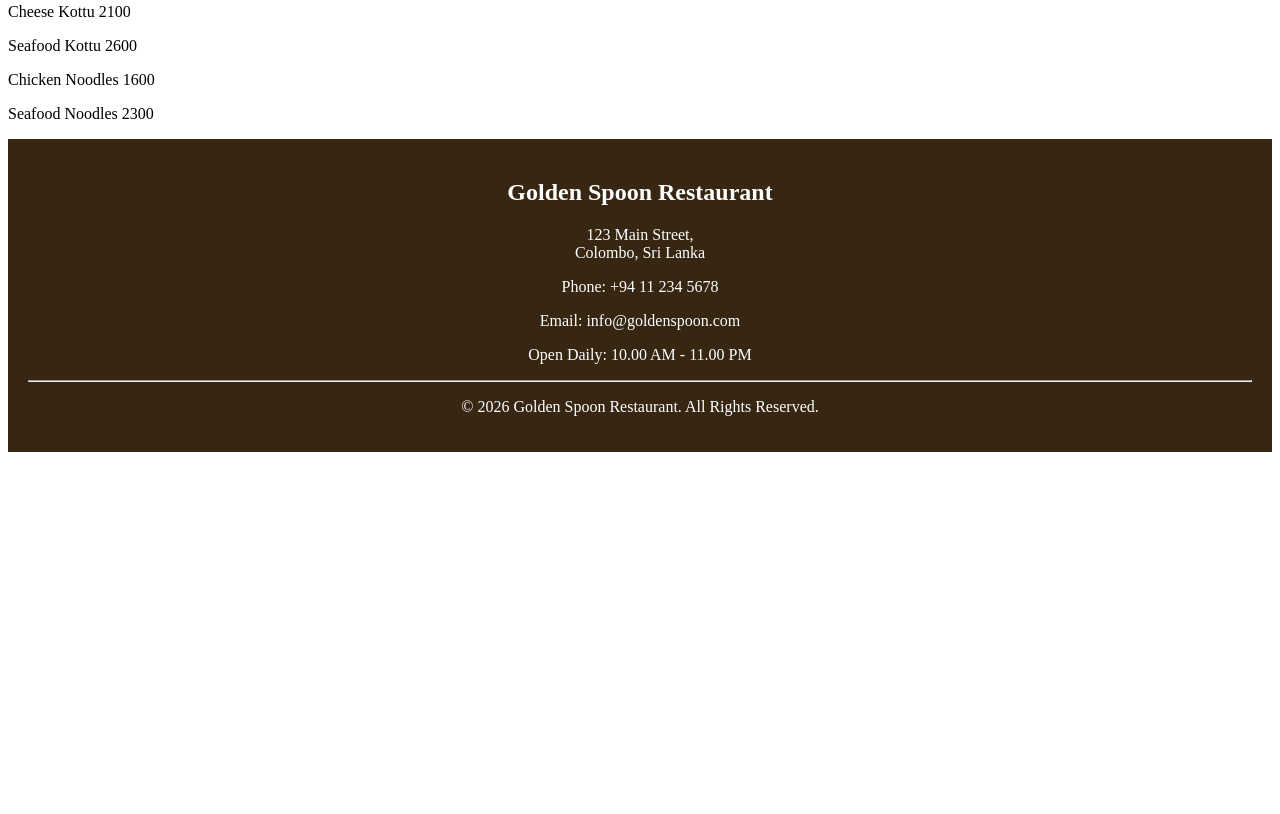
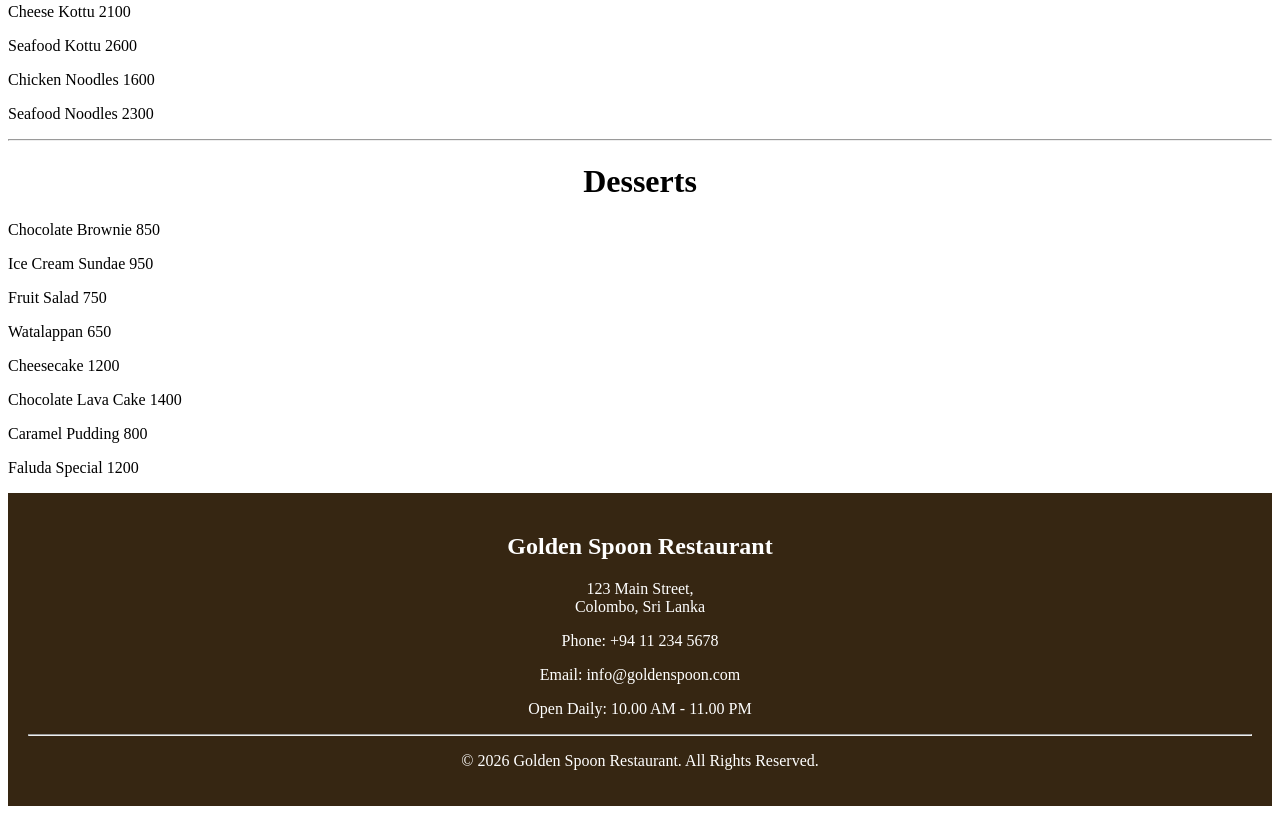
Before and after one commit to SandaliMaheshika/Restaurant-Menu-Cafe-Showcase, a plain HTML site: page menu.html in a window 1280 px wide. Shown: the part 3509-4323 px from the top of the page. Before the commit the page ends 3969 px from the top, so only its background shows below. Drawn offline with Linux system fonts and the light colour scheme.

Commit message:
Add Desert List

```diff
--- a/menu.html
+++ b/menu.html
@@ -85,30 +85,36 @@
         <p>Seafood Kottu <span>2600</span></p>
         <p>Chicken Noodles <span>1600</span></p>
         <p>Seafood Noodles <span>2300</span></p>
+        <hr>
+    <center>
+        <h1>Desserts</h1>
+    </center>
+        <p>Chocolate Brownie <span>850</span></p>
+        <p>Ice Cream Sundae <span>950</span></p>
+        <p>Fruit Salad <span>750</span></p>
+        <p>Watalappan <span>650</span></p>
+        <p>Cheesecake <span>1200</span></p>
+        <p>Chocolate Lava Cake <span>1400</span></p>
+        <p>Caramel Pudding <span>800</span></p>
+        <p>Faluda Special <span>1200</span></p>
 
    <footer style="background-color: rgb(54, 38, 18); color: white; padding: 20px;">
         <center>
             <h2>Golden Spoon Restaurant</h2>
-
             <p>
                 123 Main Street,<br>
                 Colombo, Sri Lanka
             </p>
-
             <p>
                 Phone: +94 11 234 5678
             </p>
-
             <p>
                 Email: info@goldenspoon.com
             </p>
-
             <p>
                 Open Daily: 10.00 AM - 11.00 PM
             </p>
-
             <hr>
-
             <p>
                 © 2026 Golden Spoon Restaurant. All Rights Reserved.
             </p>
```
Lines whose indentation alone changed are shown as unchanged.
